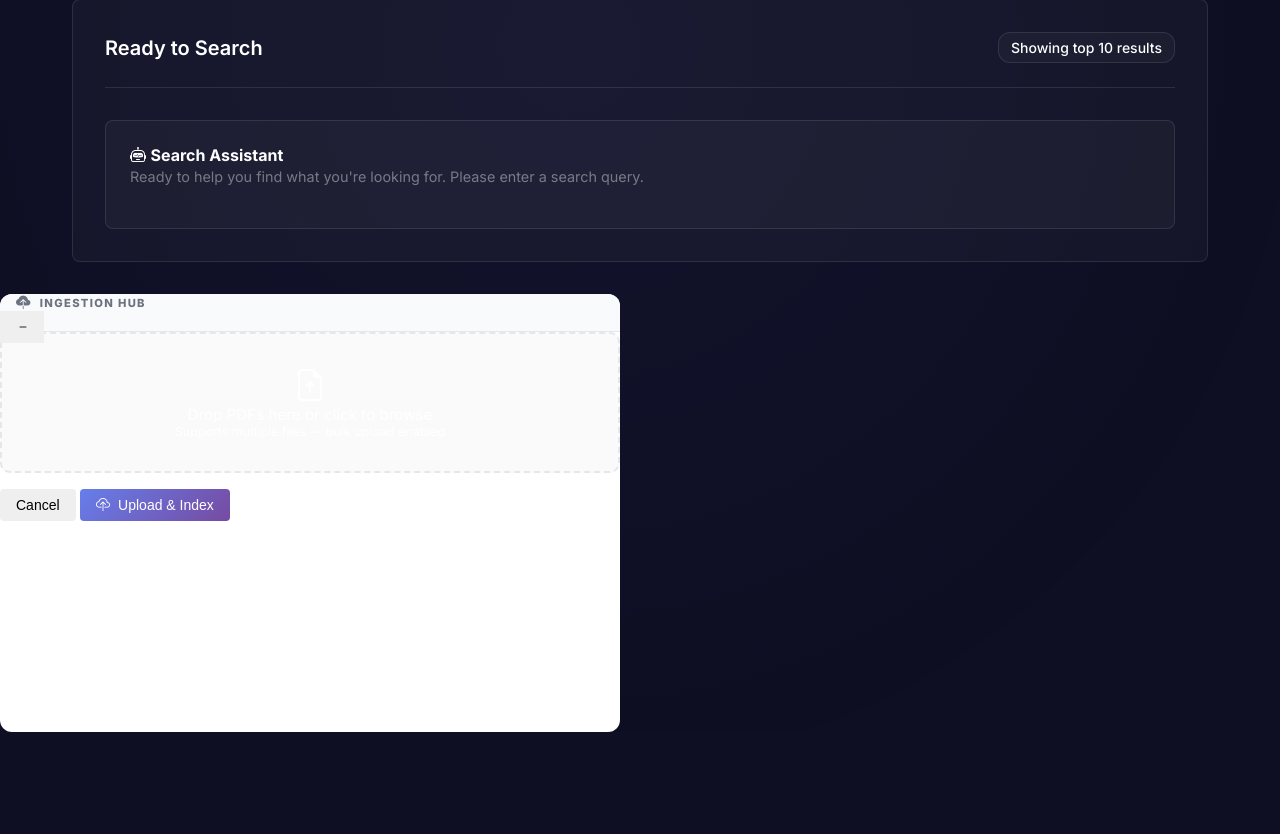
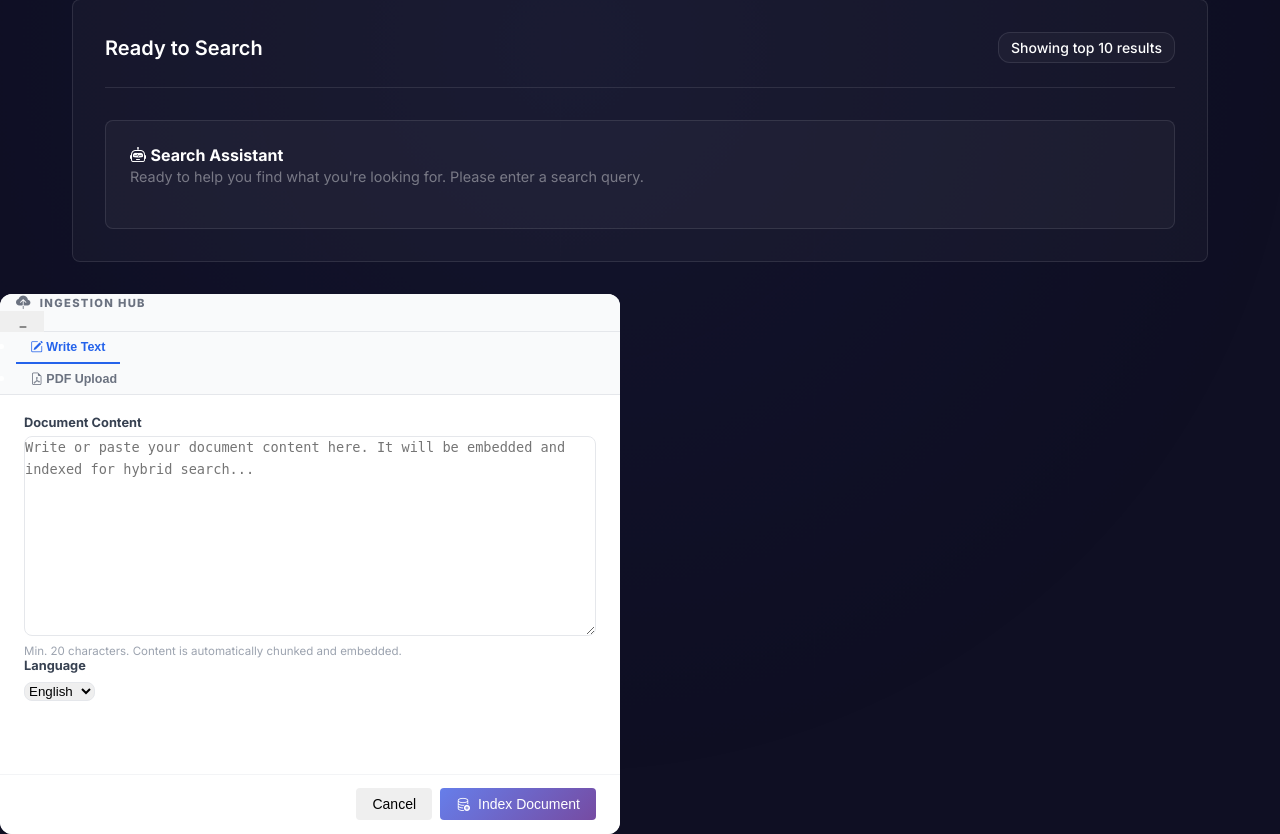
Before and after one commit to Saboor-Hamedi/hybrid-search, a Flask app: template src/core/frontend/templates/portion/dashboard_base.html in a window 1280 px wide. Shown: the part 310-1144 px from the top of the page. Before the commit the page ends 1042 px from the top, so only its background shows below. Run offline with Flask 3, Linux system fonts and the light colour scheme; the template is opened without the code that fills it, so the values that code supplies are empty.

Commit message:
documentation updated

```diff
--- a/src/core/frontend/templates/components/modal_create.html
+++ b/src/core/frontend/templates/components/modal_create.html
@@ -1,7 +1,7 @@
 <!-- Create / Ingestion Hub Modal (Bootstrap 5 Native) -->
 <div class="modal fade" id="createModal" tabindex="-1" aria-hidden="true">
-  <div class="modal-dialog modal-dialog-centered" id="createModalDialog" style="max-width: 620px;">
-    <div class="modal-content border-0 shadow-lg" style="border-radius: 12px; overflow: hidden; background: #ffffff;">
+  <div class="modal-dialog modal-dialog-centered" style="max-width: 620px;">
+    <div class="modal-content border-0 shadow-lg" style="border-radius: 12px; overflow: hidden; background: #ffffff; height: 540px; display: flex; flex-direction: column;">
 
       <!-- Title Bar -->
       <div class="d-flex justify-content-between align-items-stretch" style="background: #f9fafb; border-bottom: 1px solid #e5e7eb; height: 38px; flex-shrink: 0;">
@@ -12,7 +12,7 @@
         <div class="d-flex">
           <button type="button" class="btn btn-sm text-secondary p-0"
             style="width: 44px; border: none; border-radius: 0; outline: none; box-shadow: none;"
-            onclick="window.minimizeCreateModal && minimizeCreateModal()" title="Minimize">
+            onclick="minimizePDFModal()" title="Minimize">
             <i class="bi bi-dash"></i>
           </button>
           <button type="button" class="btn-close-win" data-bs-dismiss="modal"
@@ -20,36 +20,95 @@
         </div>
       </div>
 
-      <!-- Modal Body -->
-      <div class="modal-body p-4" id="createModalBody" style="min-height: 400px;">
-        <form id="pdfUploadForm" onsubmit="return false;">
+      <!-- Tabs Navigation -->
+      <div style="border-bottom: 1px solid #e5e7eb; background: #f9fafb; padding: 0 1rem; flex-shrink: 0;">
+        <ul class="nav nav-tabs border-0" id="createModalTabs" role="tablist" style="gap: 0.25rem;">
+          <li class="nav-item" role="presentation">
+            <button class="hub-tab-btn active" id="tab-text" data-bs-toggle="tab" data-bs-target="#panel-text"
+              type="button" role="tab">
+              <i class="bi bi-pencil-square me-1"></i> Write Text
+            </button>
+          </li>
+          <li class="nav-item" role="presentation">
+            <button class="hub-tab-btn" id="tab-pdf" data-bs-toggle="tab" data-bs-target="#panel-pdf"
+              type="button" role="tab">
+              <i class="bi bi-file-earmark-pdf me-1"></i> PDF Upload
+            </button>
+          </li>
+        </ul>
+      </div>
 
+      <!-- Tab Content — fills remaining height, scrolls internally -->
+      <div class="tab-content" style="flex: 1; overflow: hidden; display: flex; flex-direction: column;">
+
+        <!-- ── TAB 1: Write Text (default active) ── -->
+        <div class="tab-pane fade show active hub-panel" id="panel-text" role="tabpanel">
+          <form id="textInsertForm" method="POST" action="/document/new_post" style="display: flex; flex-direction: column; height: 100%;">
+            <input type="hidden" name="q" value="">
+            <input type="hidden" name="mode" value="hybrid">
+
+            <div style="flex: 1; overflow-y: auto; padding: 1.25rem 1.5rem;">
+              <label class="hub-label">Document Content</label>
+              <textarea name="content" id="manualContent" class="form-control hub-textarea"
+                placeholder="Write or paste your document content here. It will be embedded and indexed for hybrid search..."></textarea>
+              <div class="hub-hint">Min. 20 characters. Content is automatically chunked and embedded.</div>
+
+              <div class="mt-3">
+                <label class="hub-label">Language</label>
+                <select name="language" class="form-select form-select-sm" style="border-radius: 8px; max-width: 160px; border-color: #e5e7eb;">
+                  <option value="en" selected>English</option>
+                  <option value="fr">French</option>
+                  <option value="de">German</option>
+                  <option value="es">Spanish</option>
+                  <option value="tr">Turkish</option>
+                  <option value="ar">Arabic</option>
+                </select>
+              </div>
+            </div>
+
+            <div class="hub-footer">
+              <button type="button" class="btn btn-sm btn-light border px-3" data-bs-dismiss="modal">Cancel</button>
+              <button type="submit" class="btn btn-sm btn-primary px-4 fw-bold">
+                <i class="bi bi-database-add me-1"></i> Index Document
+              </button>
+            </div>
+          </form>
+        </div>
+
+        <!-- ── TAB 2: PDF Upload ── -->
+        <div class="tab-pane fade hub-panel" id="panel-pdf" role="tabpanel">
+          <form id="pdfUploadForm" onsubmit="return false;" style="display: flex; flex-direction: column; height: 100%;">
+
+            <div style="flex: 1; overflow-y: auto; padding: 1.25rem 1.5rem;">
               <!-- Drop Zone -->
-          <div id="pdfDropZone" style="border: 2px dashed #e5e7eb; border-radius: 10px; background: #fafafa; padding: 2rem; text-align: center; cursor: pointer; transition: all 0.2s ease; margin-bottom: 1rem;">
+              <div id="pdfDropZone" class="hub-dropzone">
                 <i class="bi bi-file-earmark-arrow-up text-primary" style="font-size: 2rem;"></i>
-            <div class="mt-2 fw-semibold text-dark" style="font-size: 0.95rem;">Drop PDFs here or click to browse</div>
-            <div class="text-muted mt-1" style="font-size: 0.78rem;">Supports multiple files — bulk upload enabled</div>
+                <div class="mt-2 fw-semibold text-dark" style="font-size: 0.9rem;">Drop PDFs here or click to browse</div>
+                <div class="text-muted mt-1" style="font-size: 0.75rem;">Supports multiple files — bulk upload enabled</div>
                 <input type="file" id="pdfFileInput" accept=".pdf" multiple style="display:none;">
               </div>
 
-          <!-- File List -->
-          <div id="pdfFileListArea" style="display: none; margin-bottom: 1rem;">
+              <!-- File List (scrollable, capped height so modal never expands) -->
+              <div id="pdfFileListArea" style="display: none; margin-top: 0.75rem;">
                 <div class="d-flex justify-content-between align-items-center mb-2">
-              <span id="fileListSummary" class="fw-bold text-muted" style="font-size: 0.7rem; letter-spacing: 0.08em;">0 FILES SELECTED</span>
-              <button type="button" class="btn btn-sm btn-link text-danger p-0" onclick="window.clearPDFSelection && clearPDFSelection()" style="font-size: 0.75rem;">Clear All</button>
+                  <span id="fileListSummary" style="font-size: 0.7rem; font-weight: 700; color: #6b7280; letter-spacing: 0.06em;">0 FILES SELECTED</span>
+                  <button type="button" class="btn btn-sm btn-link text-danger p-0"
+                    onclick="window.clearPDFSelection && clearPDFSelection()" style="font-size: 0.75rem;">Clear All</button>
                 </div>
-            <div id="fileListItems" style="max-height: 180px; overflow-y: auto; border: 1px solid #f3f4f6; border-radius: 8px; padding: 0.5rem; background: #fafafa;"></div>
+                <div id="fileListItems" style="max-height: 150px; overflow-y: auto; border: 1px solid #f3f4f6; border-radius: 8px; padding: 0.5rem; background: #fafafa;"></div>
               </div>
 
-          <!-- Progress Status Bar -->
-          <div id="pdfBulkStatus" style="display: none; background: #f9fafb; border: 1px solid #e5e7eb; border-radius: 8px; padding: 0.75rem 1rem; margin-bottom: 1rem; font-size: 0.82rem;">
+              <!-- Progress Status -->
+              <div id="pdfBulkStatus" style="display: none; margin-top: 0.75rem; background: #f9fafb; border: 1px solid #e5e7eb; border-radius: 8px; padding: 0.65rem 1rem; font-size: 0.82rem;">
                 <span id="bulkUploadText" class="text-muted">Ready to upload</span>
               </div>
+            </div>
 
-          <!-- Action Buttons -->
-          <div class="d-flex gap-2 justify-content-end">
-            <button type="button" id="pdfCancelBtn" class="btn btn-sm btn-light border px-3" onclick="window.clearPDFSelection && clearPDFSelection()">Cancel</button>
-            <button type="button" id="pdfStopBtn" class="btn btn-sm btn-warning px-3 fw-bold" style="display:none;" onclick="window.stopUploadBatch && stopUploadBatch()">
+            <div class="hub-footer">
+              <button type="button" id="pdfCancelBtn" class="btn btn-sm btn-light border px-3"
+                onclick="window.clearPDFSelection && clearPDFSelection()">Cancel</button>
+              <button type="button" id="pdfStopBtn" class="btn btn-sm btn-warning px-3 fw-bold"
+                style="display:none;" onclick="window.stopUploadBatch && stopUploadBatch()">
                 <i class="bi bi-stop-circle me-1"></i> Stop
               </button>
               <button type="submit" id="pdfUploadBtn" class="btn btn-sm btn-primary px-4 fw-bold" disabled>
@@ -59,23 +118,119 @@
 
           </form>
         </div>
+
+      </div><!-- /tab-content -->
     </div>
   </div>
 </div>
 
 <style>
+/* ── Hub Modal Shared Styles ── */
+.hub-tab-btn {
+  font-size: 0.78rem; font-weight: 700;
+  color: #6b7280; background: transparent;
+  border: none; border-radius: 6px 6px 0 0;
+  padding: 0.5rem 0.9rem; cursor: pointer;
+  transition: color 0.15s;
+}
+.hub-tab-btn.active {
+  color: #2563eb;
+  border-bottom: 2px solid #2563eb;
+}
+.hub-tab-btn:hover:not(.active) {
+  color: #374151; background: #efefef;
+}
+
+/* Each panel fills the available height exactly */
+.hub-panel {
+  height: 100%;
+  display: none;
+  flex-direction: column;
+}
+.hub-panel.show.active {
+  display: flex;
+}
+
+/* Fixed footer always at the bottom */
+.hub-footer {
+  display: flex; justify-content: flex-end; gap: 0.5rem;
+  padding: 0.85rem 1.5rem;
+  border-top: 1px solid #f3f4f6;
+  background: #ffffff;
+  flex-shrink: 0;
+}
+
+/* Textarea fills available space */
+.hub-textarea {
+  width: 100%;
+  min-height: 200px !important;
+  max-height: 340px;
+  resize: vertical;
+  font-size: 0.85rem;
+  border-radius: 8px;
+  border: 1px solid #e5e7eb;
+  line-height: 1.6;
+}
+
+.hub-label {
+  display: block;
+  font-size: 0.8rem;
+  font-weight: 700;
+  color: #374151;
+  margin-bottom: 0.4rem;
+}
+
+.hub-hint {
+  font-size: 0.72rem;
+  color: #9ca3af;
+  margin-top: 4px;
+}
+
+.hub-dropzone {
+  border: 2px dashed #e5e7eb;
+  border-radius: 10px;
+  background: #fafafa;
+  padding: 2rem 1rem;
+  text-align: center;
+  cursor: pointer;
+  transition: border-color 0.2s, background 0.2s;
+}
+.hub-dropzone:hover {
+  border-color: #2563eb;
+  background: #eff6ff;
+}
+
+/* File list items */
 .file-item {
   display: flex; align-items: center; gap: 0.5rem;
   padding: 0.4rem 0.5rem; border-radius: 6px;
   border-left: 4px solid #e5e7eb; margin-bottom: 4px;
   background: white; font-size: 0.8rem; transition: all 0.2s;
 }
-.file-info { flex: 1; min-width: 0; overflow: hidden; }
-.file-progress-mini { width: 60px; height: 4px; background: #e5e7eb; border-radius: 4px; overflow: hidden; }
+.file-info { flex: 1; min-width: 0; overflow: hidden; white-space: nowrap; text-overflow: ellipsis; }
+.file-progress-mini { width: 56px; height: 4px; background: #e5e7eb; border-radius: 4px; overflow: hidden; }
 .file-progress-inner { height: 100%; width: 0; background: #2563eb; transition: width 0.3s; }
-.status-badge { font-size: 0.6rem; font-weight: 700; letter-spacing: 0.06em; padding: 2px 6px; border-radius: 4px; white-space: nowrap; }
-.badge-queued   { background: #f3f4f6; color: #6b7280; }
-.badge-uploading{ background: #fef9c3; color: #b45309; }
-.badge-success  { background: #dcfce7; color: #15803d; }
-.badge-error    { background: #fee2e2; color: #b91c1c; }
+.status-badge { font-size: 0.6rem; font-weight: 700; letter-spacing: 0.05em; padding: 2px 6px; border-radius: 4px; white-space: nowrap; }
+.badge-queued    { background: #f3f4f6; color: #6b7280; }
+.badge-uploading { background: #fef9c3; color: #b45309; }
+.badge-success   { background: #dcfce7; color: #15803d; }
+.badge-error     { background: #fee2e2; color: #b91c1c; }
 </style>
+
+<script>
+function minimizePDFModal() {
+  const el = document.getElementById('createModal');
+  if (el && window.bootstrap) bootstrap.Modal.getOrCreateInstance(el).hide();
+}
+
+// Validate text min 20 chars
+document.getElementById('textInsertForm')?.addEventListener('submit', function(e) {
+  const ta = document.getElementById('manualContent');
+  if ((ta?.value?.trim() ?? '').length < 20) {
+    e.preventDefault();
+    ta.focus();
+    ta.style.borderColor = '#ef4444';
+    setTimeout(() => { ta.style.borderColor = '#e5e7eb'; }, 2000);
+  }
+});
+</script>
```
Also changed, not shown: .agent/skills/doc.md, .agent/workflows/test.md (deleted). Lines whose indentation alone changed are shown as unchanged.
